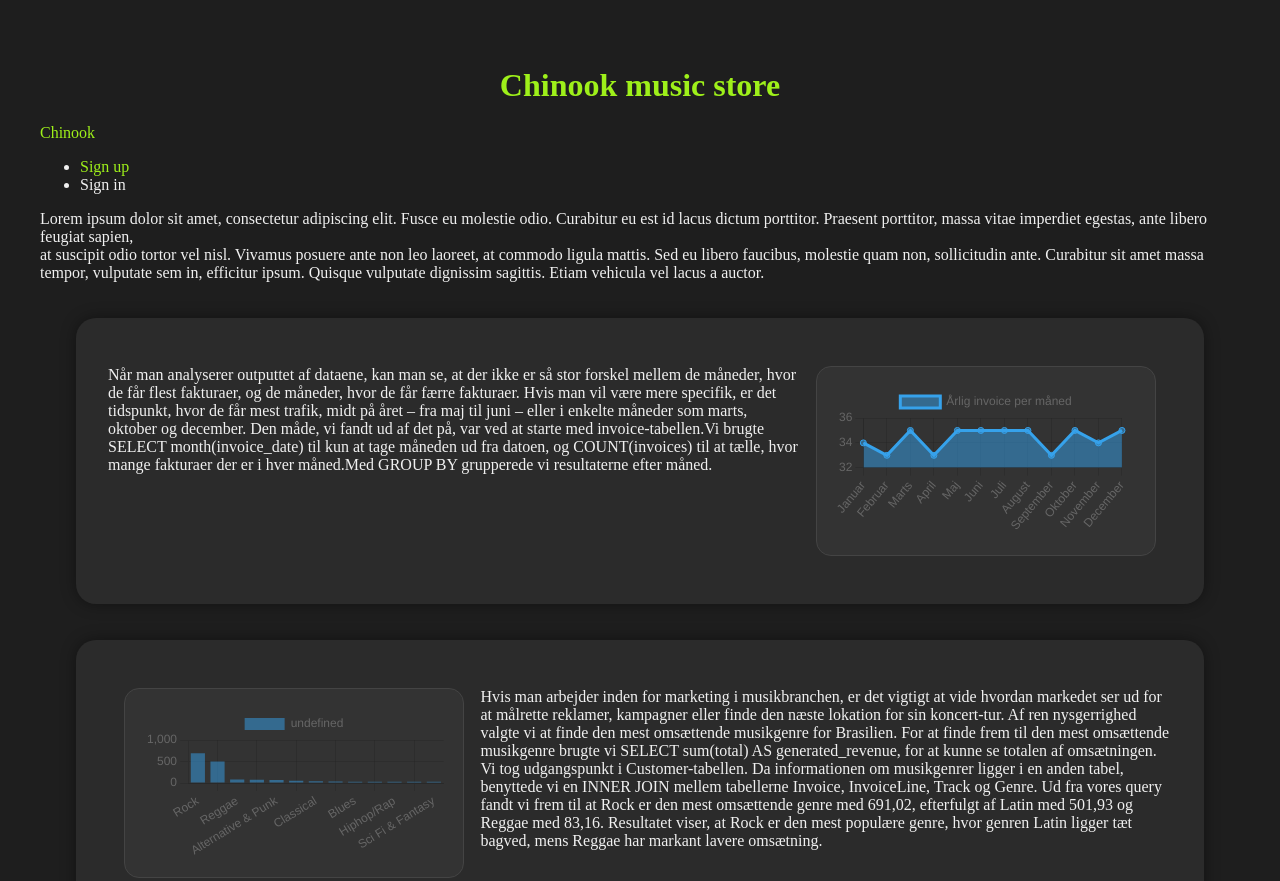
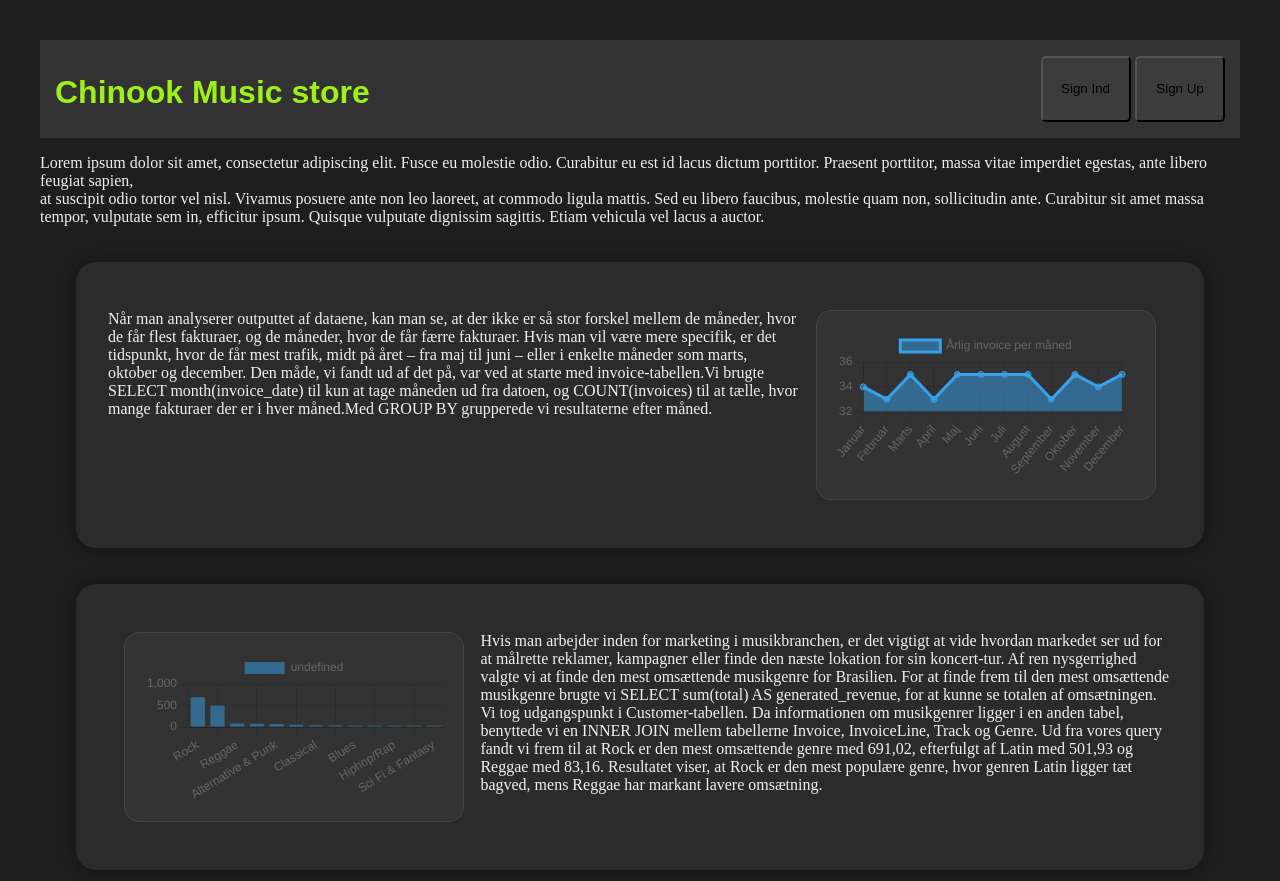
Before and after one commit to SilentVoices22/Portfolioaflevering-4---Data-Web, a plain HTML site: page index.html in a window 1280 px wide. Shown: the top 881 px of the page. Drawn offline with nearby package versions, Linux system fonts and the light colour scheme.

Commit message:
button top header nav changes

```diff
--- a/index.html
+++ b/index.html
@@ -13,13 +13,12 @@
 
 <body>
 <nav class="navBar">
-<h1> Chinook music store</h1>
 
 <div class="topBar">
-    <div class ="chinookLeft"> <a href="/">Chinook</a></div>
+    <div class ="chinookLeft"> <h1><a href="/">Chinook Music store</a></h1></div>
     <ul>
-        <li><a href="Sign Up">Sign up </a></li>
-        <li><a href="SignIn"></a> Sign in</li>
+        <li><button> <p>Sign Ind</p></button></li>
+        <li><button><p>Sign Up</p></button></li>
     </ul>
 </div>
 </nav>
--- a/style.css
+++ b/style.css
@@ -49,3 +49,29 @@ a {
 a:hover {
     text-decoration: underline;
 }
+
+.navBar {
+    text-decoration: none;
+    background-color: #333333;
+    font-family:  sans-serif;
+    padding-right: 15px;
+    padding-left: 15px
+}
+.topBar {
+    display: flex;
+    align-items: center;
+    justify-content: space-between;
+}
+
+.topBar li {
+    list-style: none;
+    display: inline-block;
+}
+
+.topBar li button {
+    background-color: #3c3c3c;
+    border-radius: 5px;
+    padding: 10px;
+    width: 90px;
+
+}
```
